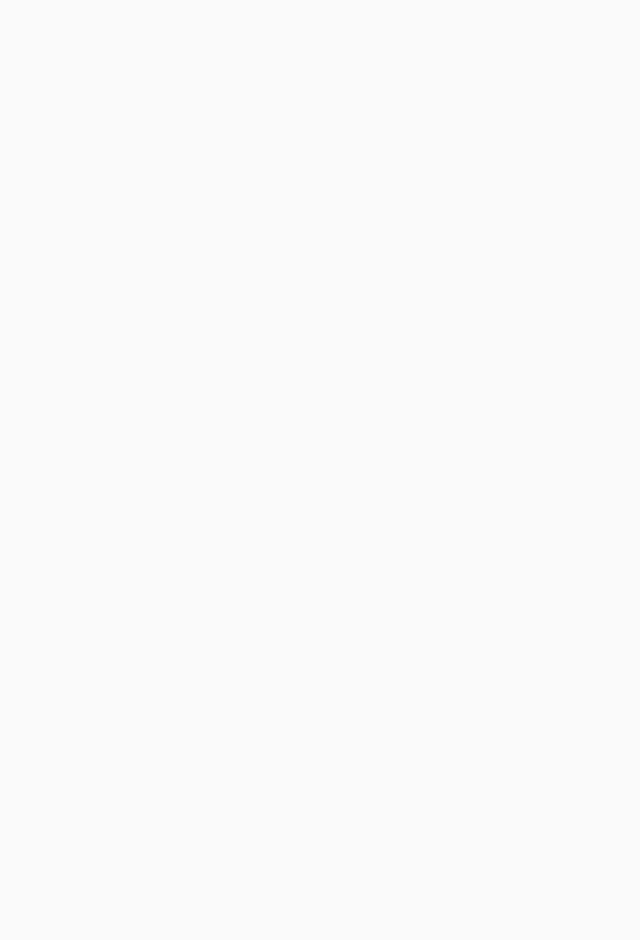
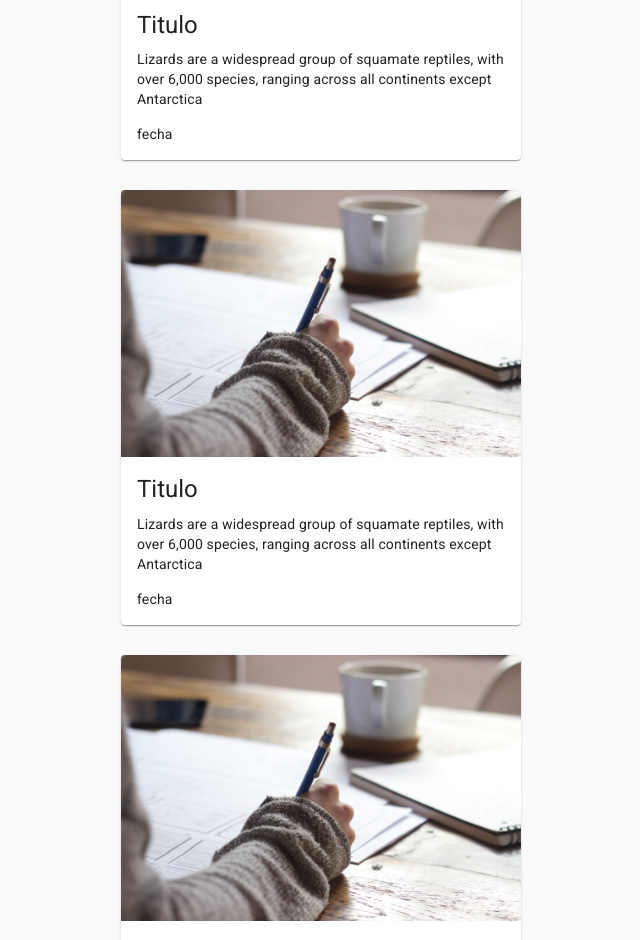
Before and after one commit to JosseMoyano/React-Blog, a React (Create React App) app: page / in a window 1280 px wide. Shown: the part 1860-2800 px from the top of the page, without its empty margins (126-766 px from the left). Before the commit the page ends 1698 px from the top, so only its background shows below. Built offline with nearby package versions, Linux system fonts and the light colour scheme.

Commit message:
add Posts

```diff
--- /dev/null
+++ b/src/components/posts/components/post.jsx
@@ -0,0 +1,46 @@
+import React from 'react';
+import img from '../../../assests/img/green-chameleon-s9CC2SKySJM-unsplash.jpg';
+import { Card, CardActionArea, CardContent, CardMedia, makeStyles, Typography } from '@material-ui/core';
+
+const useStyles = makeStyles((theme) => ({
+    posts: {
+        // display: 'flex',
+        flex: 9,
+    },
+    card: {
+        width: '400px',
+        margin: '15px',
+    }
+  }));
+
+export default function Post () {
+
+    const classes = useStyles()
+
+    return (
+        <Card
+        sx={{ maxWidth: 345 }}
+        className={classes.card}>
+            <CardActionArea>
+                <CardMedia
+                component="img"
+                // height="300"
+                image={img}
+                alt="green iguana" />
+                <CardContent>
+                    <Typography gutterBottom variant="h5" component="div">
+                      Titulo
+                    </Typography>
+                    <Typography variant="body2" color="text.secondary">
+                      Lizards are a widespread group of squamate reptiles, with over 6,000
+                      species, ranging across all continents except Antarctica
+                    </Typography>
+                    <br/>
+                    <Typography variant="body2" color="text.secondary">
+                      fecha
+                    </Typography>
+                </CardContent>
+            </CardActionArea>
+        </Card>
+    )
+}
--- a/src/components/posts/posts.jsx
+++ b/src/components/posts/posts.jsx
@@ -1,11 +1,16 @@
 import React from 'react';
 
 import { makeStyles } from '@material-ui/core';
+import Post from './components/post';
 
 const useStyles = makeStyles((theme) => ({
     posts: {
-        // display: 'flex',
+        display: 'flex',
         flex: 9,
+        flexWrap: 'wrap',
+        justifyContent: 'space-evenly',
+        margin: '20px',
+        paddingBottom: '30px',
     }
   }));
 
@@ -14,6 +19,12 @@ export default function Posts () {
     const classes = useStyles()
 
     return (
-        <div className={classes.posts}>post</div>
+        <div className={classes.posts}>
+                <Post/>
+                <Post/>
+                <Post/>
+                <Post/>
+                <Post/>
+        </div>
     )
 }
--- a/src/views/home/home.jsx
+++ b/src/views/home/home.jsx
@@ -1,4 +1,3 @@
-import { Container } from '@material-ui/core';
 import { makeStyles } from '@material-ui/styles';
 
 import React from 'react';
@@ -10,12 +9,12 @@ const useStyles = makeStyles((theme) => ({
     offset: {
         marginTop: '250px'
     },
-    container :{
+    container:{
         display:'flex',
-        '& .MuiContainer-maxWidthLg' : {
+        margin: '10px',
+        '& .MuiContainer-maxWidthLg': {
             maxWidth: 'inherit'
         }
-
     },
   }));
 
@@ -27,10 +26,10 @@ export default function Home () {
         <>
         <Header/>
         <div className={classes.offset}></div>
-        <Container className={classes.container}>
+        <div className={classes.container}>
             <Posts/>
             <Sidebar/>
-        </Container>
+        </div>
         </>
     )
 }
```
Also changed, not shown: src/assests/img/green-chameleon-s9CC2SKySJM-unsplash.jpg (added).
